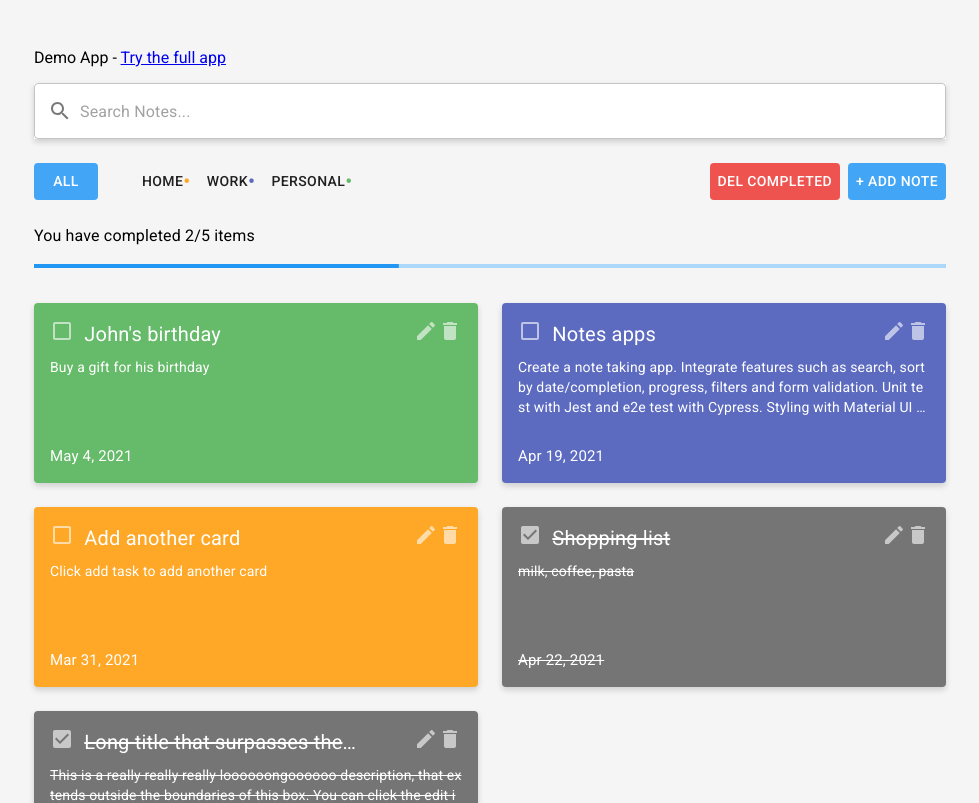
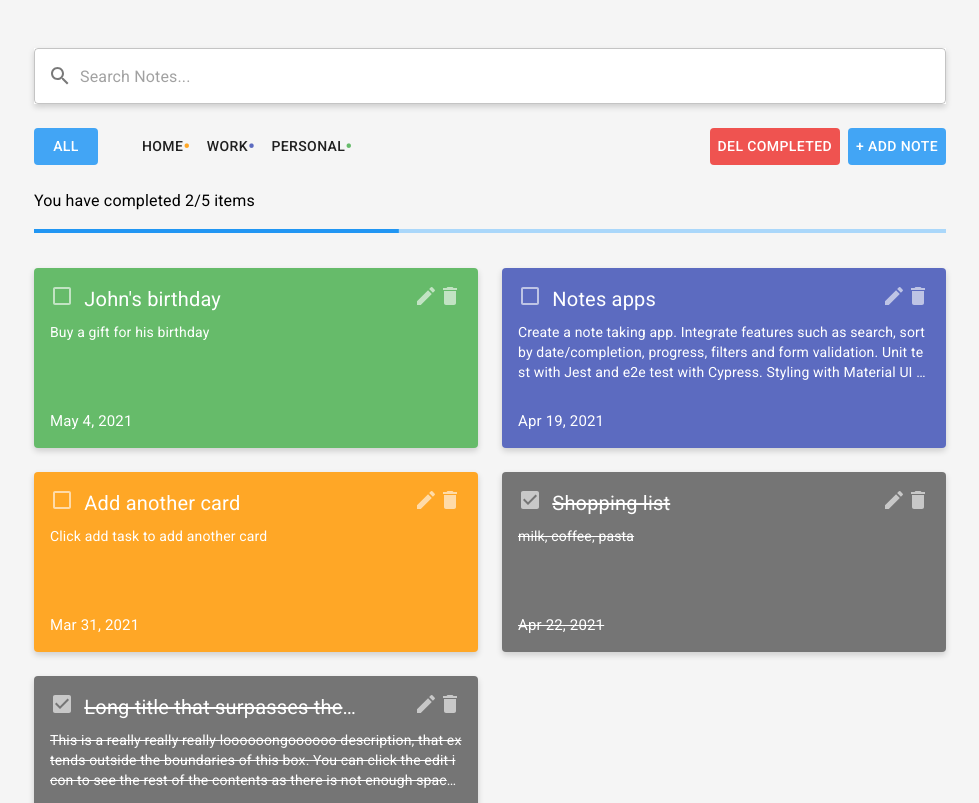
Before and after one commit to Hoang23/gtd-notes-app, a React (Create React App) app: page / in a window 1280 px wide. Shown: the top 803 px of the page, without its empty margins (150-1129 px from the left). Built offline with nearby package versions, Linux system fonts and the light colour scheme.

Commit message:
Delete authenticated app link

```diff
--- a/src/modules/notes/Notes.js
+++ b/src/modules/notes/Notes.js
@@ -69,10 +69,6 @@ export const Notes = () => {
 
   return (
     <>
-      <p>
-        Demo App -{" "}
-        <a href='https://ikanotesv1.netlify.app/'> Try the full app</a>
-      </p>
       <SearchBar setSearch={setSearch} /> <br />
       <Grid container justify='space-between' alignItems='center' spacing={3}>
         <Grid item xs={12} sm={8}>
```
